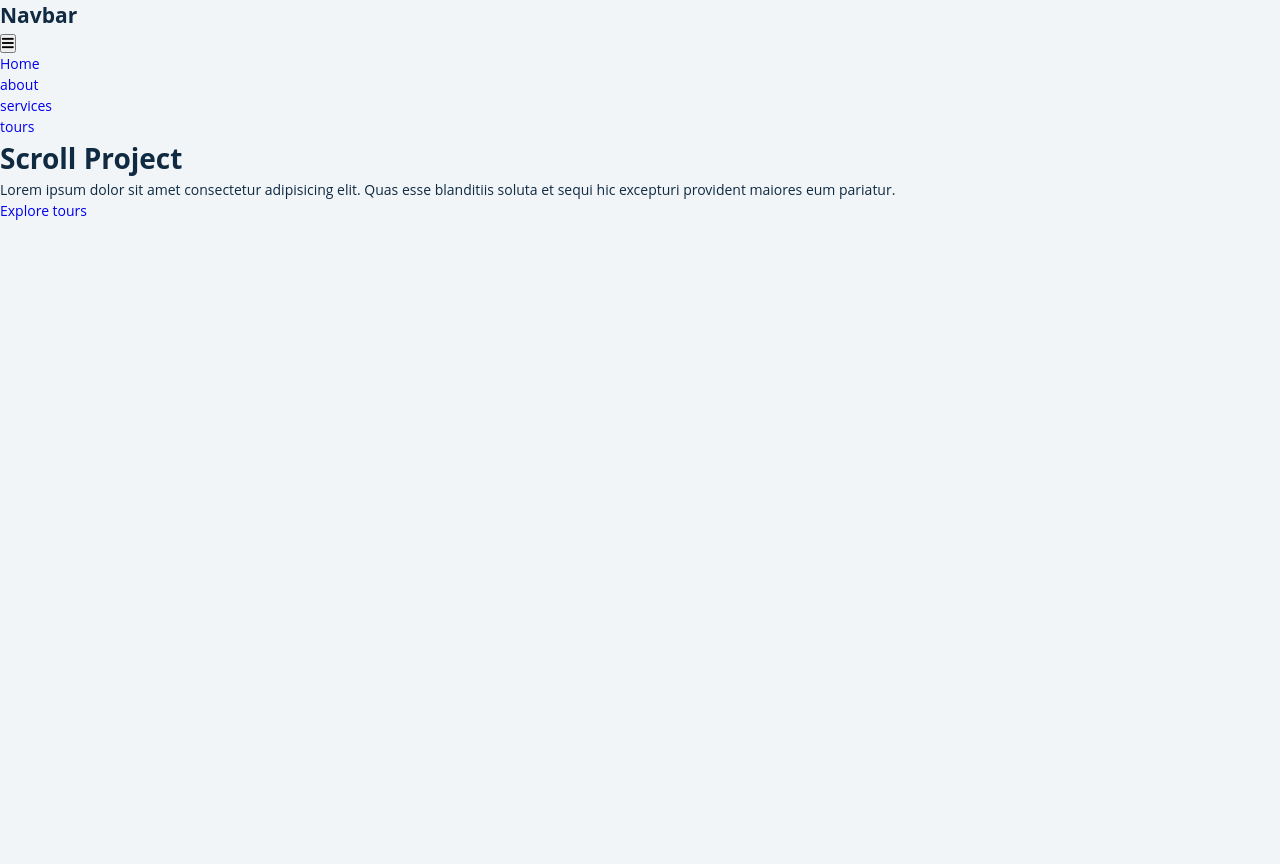
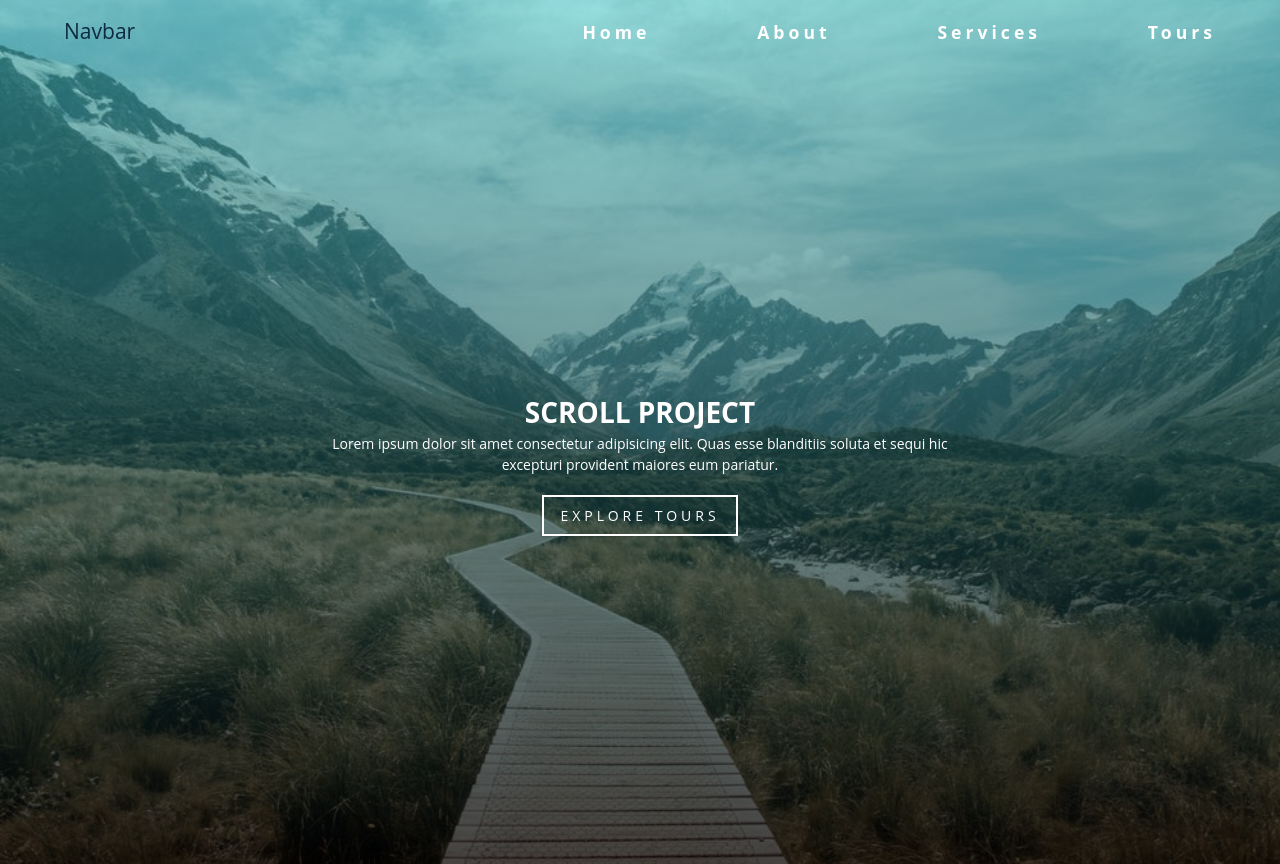
Before and after one commit to nezam0003/Navbar_scroll, a plain HTML site: page index.html in a window 1280 px wide. Before the commit the page ends 800 px from the top, so only its background shows below. Drawn offline with Linux system fonts and the light colour scheme.

Commit message:
styled header section and media queries

```diff
--- a/style.css
+++ b/style.css
@@ -66,3 +66,157 @@ body {
     line-height: 1.5;
     font-size: 0.875rem;
 }
+
+ul {
+    list-style-type: none;
+}
+
+img:not(.logo) {
+    width: 100%;
+}
+
+img {
+    display: block;
+}
+
+.btn {
+    text-transform: uppercase;
+    background: transparent;
+    color: var(--clr-black);
+    padding: 0.375rem 0.75rem;
+    letter-spacing: var(--spacing);
+    display: inline-block;
+    transition: var(--transition);
+    font-size: 0.875rem;
+    border: 2px solid var(--clr-black);
+    cursor: pointer;
+    box-shadow: 0 1px 3px rgba(0, 0, 0, 0.2);
+    border-radius: var(--radius);
+}
+
+.btn:hover {
+    color: var(--clr-white);
+    background: var(--clr-black);
+}
+
+.btn-white {
+    color: var(--clr-white);
+    border-color: var(--clr-white);
+    border-radius: 0;
+    padding: 0.5rem 1rem;
+}
+
+nav {
+    background: var(--clr-white);
+    padding: 1rem 1.5rem;
+}
+
+.nav-header {
+    display: flex;
+    justify-content: space-between;
+    align-items: center;
+}
+
+.nav-toggle {
+    font-size: 1.5rem;
+    color: var(--clr-grey-1);
+    background: transparent;
+    border-color: transparent;
+    transition: var(--transition);
+    cursor: pointer;
+}
+
+.nav-toggle:hover {
+    color: var(--clr-secondary);
+}
+
+.logo {
+    font-weight: 500;
+}
+
+.links-container {
+    height: 0;
+    overflow: hidden;
+    transition: var(--transition);
+}
+
+.show-links {
+    height: 200px;
+}
+
+.links a {
+    background: var(--clr-white);
+    color: var(--clr-grey-5);
+    font-size: 1.1rem;
+    text-transform: capitalize;
+    letter-spacing: var(--spacing);
+    display: block;
+    transition: var(--transition);
+    font-weight: bold;
+    padding: 0.75rem 0;
+}
+
+.links a:hover {
+    color: var(--clr-grey-1);
+}
+
+header {
+    min-height: 100vh;
+    background: linear-gradient(rgba(63, 208, 212, 0.5), rgba(0, 0, 0, 0.7)), url('images/hero-bcg.jpeg') center/cover no-repeat;
+}
+
+.banner {
+    min-height: 100vh;
+    display: grid;
+    text-align: center;
+    place-items: center;
+}
+
+.container h1 {
+    color: var(--clr-white);
+    text-transform: uppercase;
+}
+
+.container p {
+    color: var(--clr-white);
+    max-width: 30rem;
+    margin: 0 auto;
+    margin-bottom: 1.25rem;
+}
+
+@media(min-width: 800px) {
+    nav {
+        background: transparent;
+    }
+    .nav-center {
+        width: 90vw;
+        display: flex;
+        align-items: center;
+        justify-content: space-between;
+        max-width: 1170px;
+        margin: 0 auto;
+    }
+    .nav-header {
+        padding: 0;
+    }
+    .nav-toggle {
+        display: none;
+    }
+    .links-container {
+        height: auto !important;
+        width: 55%;
+    }
+    .links {
+        display: flex;
+        justify-content: space-between;
+        align-items: center;
+    }
+    .links a {
+        background: transparent;
+        color: var(--clr-white);
+        padding: 0;
+    }
+    .container p {
+        max-width: 40rem;
+    }
+}
```
